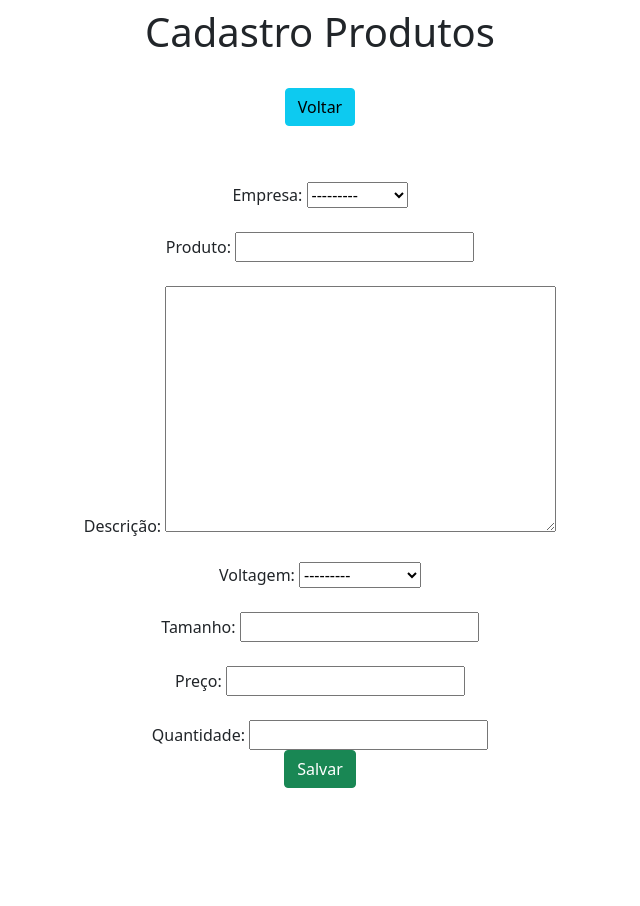
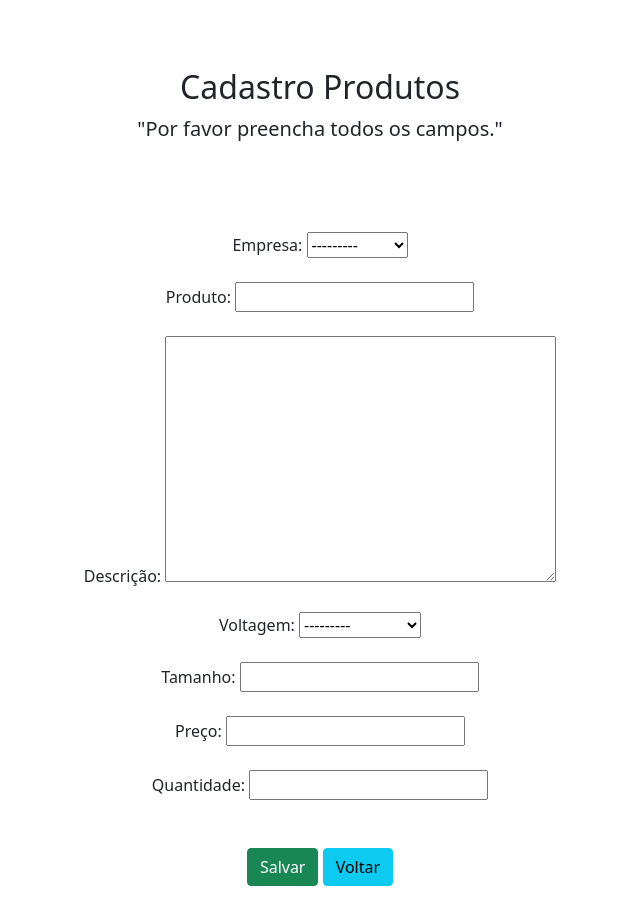
Before and after one commit to ericarocha/Desafio_Final_Luiza_Code_Adas, a Django app: page /cd_produto/ in a window 1280 px wide. Shown: the whole page, without its empty margins (320-960 px from the left). Before the commit the page ends 788 px from the top, so only its background shows below. Run offline with Django 3.2, Linux system fonts and the light colour scheme; data comes from the database, SQL or seed files in the repository.

Commit message:
Atualização template

```diff
--- a/app/Templates/cd_produto.html
+++ b/app/Templates/cd_produto.html
@@ -3,23 +3,23 @@
 <head>
     <meta charset="UTF-8">
     <meta http-equiv="X-UA-Compatible" content="IE=edge">
-    <meta name="viewport" content="width=device-width, initial-scale=1.0">
+    <meta name="viewport" content="width=device-width, initial-scale=1.0, shrink-to-fit=no">
     <title>Cadastro Produto</title>
     <link href="https://cdn.jsdelivr.net/npm/bootstrap@5.1.1/dist/css/bootstrap.min.css" rel="stylesheet" integrity="sha384-F3w7mX95PdgyTmZZMECAngseQB83DfGTowi0iMjiWaeVhAn4FJkqJByhZMI3AhiU" crossorigin="anonymous">
 </head>
-<body>
-    <div class='col-8 m-auto pt-2 pb-2 text-center'>
-        <h1>Cadastro Produtos</h1>
+<body style="margin: 20px;">
+    <div class = container>
+        <div class='py-5 text-center'>
+            <h2>Cadastro Produtos</h2>
+
+            <p class = 'lead text-center'>
+                "Por favor preencha todos os campos."
+            </p>
         </div>
 
-    <div class="col-8 m-auto pt-3 pb-2 text-center">
-        <a href="/" class="btn btn-info">Voltar</a>
-    </div>
-
-
-    <div class="col-8 m-auto pt-4 pb-2 text-center">
-
-
+            <div class = "text-center">
+                <div class= "row d-flex justify-content-center">
+                    <div class="col-md-0" align="center" >
                         <form name="form" id="form" method="post" action="{% if db %}/updateprod/{{ db.id }}/{% else %}/createprod/{% endif %}">
                             {% csrf_token %}
                             <!--{{form.as_p}}-->
@@ -30,8 +30,17 @@
                             <div class="form-grupo mt-4">Tamanho: {{cdproduto.tamanho}}</div>
                             <div class="form-grupo mt-4">Preço: {{cdproduto.preço}}</div>
                             <div class="form-grupo mt-4">Quantidade: {{cdproduto.quantidade}}</div>
+                            <br>
+                            <br>
                             <input type="submit" class="btn btn-success" value="Salvar">
+                            <a href="/" class="btn btn-info">Voltar</a>
+
                         </form>
+                    </div>
+                </div>
+
+            </div>
+
     </div>
 </body>
 </html>
```
Also changed, not shown: app/Templates/front.html (+7 -3 lines). Lines whose indentation alone changed are shown as unchanged.
